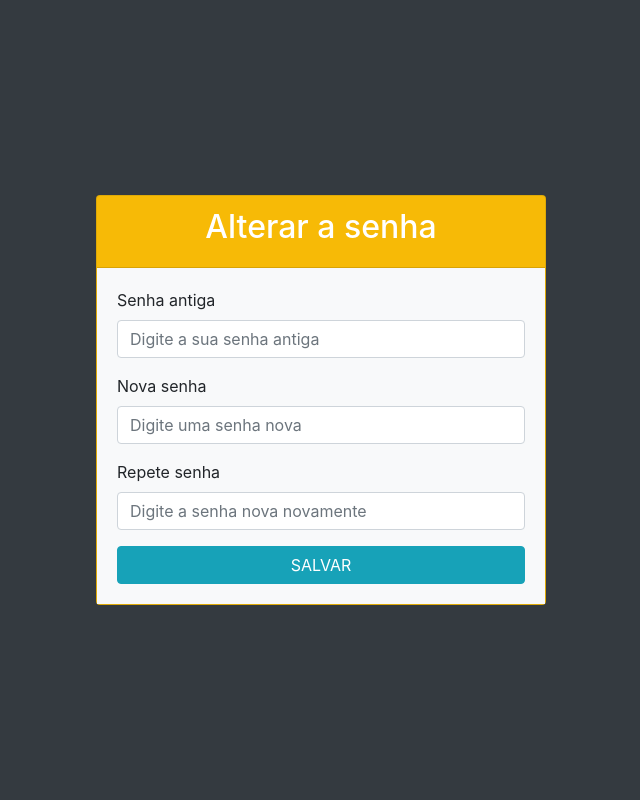
After one commit to PedroHenriqueDevBR/programacao-para-internet, a Django app: page /alterarsenha in a window 1280 px wide. The commit adds this page. Shown: the whole page, without its empty margins (319-959 px from the left). Run offline with Django 3.2, Linux system fonts and the light colour scheme; some libraries are stand-ins or nearby versions.

Commit message:
Alteraçao de senha concluida

```diff
--- a/connectedin/connectedin/urls.py
+++ b/connectedin/connectedin/urls.py
@@ -5,6 +5,7 @@ from perfis import views
 urlpatterns = [
     path('admin/', admin.site.urls),
     path('', views.index,name='index'),
+    path('alterarsenha', views.alterar_senha,name='alterar_senha'),
     path('login/', views.login,name='login'),
     path('deslogar/', views.deslogar,name='deslogar'),
     path('perfil/<int:perfil_id>', views.exibir_perfil, name='exibir'),
--- a/connectedin/perfis/models.py
+++ b/connectedin/perfis/models.py
@@ -17,6 +17,10 @@ class Perfil(models.Model):
     def desfazer_amizade(self, perfil_amizade):
         self.contatos.remove(perfil_amizade.id)
 
+    def alterar_senha(self, nova_senha):
+        self.senha = nova_senha
+        self.save()
+
 class Convite(models.Model):
     solicitante = models.ForeignKey(Perfil,on_delete=models.CASCADE,related_name='convites_feitos' )
     convidado = models.ForeignKey(Perfil, on_delete= models.CASCADE, related_name='convites_recebidos')
--- a/connectedin/perfis/static/css/estilo.css
+++ b/connectedin/perfis/static/css/estilo.css
@@ -29,10 +29,25 @@
 }
 .center-center {
     display: flex;
-    flex-direction: column;
+    flex-direction: row;
     justify-content: center;
     align-items: center;
 }
 .full-w {
     width: 100%;
 }
+
+/*
+* Tela de alteração de senha
+*/
+.container_alt_senha {
+    width: 100%;
+    height: 100vh;
+    display: flex;
+    flex-direction: column;
+    justify-content: center;
+    align-items: center;
+}
+.alterar_senha {
+    width: 450px;
+}
--- /dev/null
+++ b/connectedin/perfis/templates/alterarsenha.html
@@ -0,0 +1,60 @@
+{% load static %}
+<!DOCTYPE html>
+<html lang="en">
+
+<head>
+    <meta charset="UTF-8">
+    <meta name="viewport" content="width=device-width, initial-scale=1.0">
+    <meta http-equiv="X-UA-Compatible" content="ie=edge">
+    <link rel="stylesheet" href="https://stackpath.bootstrapcdn.com/bootstrap/4.1.3/css/bootstrap.min.css"
+        integrity="sha384-MCw98/SFnGE8fJT3GXwEOngsV7Zt27NXFoaoApmYm81iuXoPkFOJwJ8ERdknLPMO" crossorigin="anonymous">
+
+    <link rel="stylesheet" href="{% static '/css/estilo.css' %}">
+    <title>Alterar senha</title>
+</head>
+
+<body>
+    <div class="container_alt_senha bg-dark">
+        <div class="alterar_senha">
+                {% if messages %}
+                {% for message in messages %}
+
+                <div class="alert alert-warning full-w">
+                    {{message}}
+                </div>
+
+                {% endfor %}
+                {% endif %}
+        </div>
+
+        <section class="card alterar_senha bg-warning">
+            <div class="card-header text-white">
+                <h2 class="text-center">Alterar a senha</h2>
+            </div>
+            <div class="card-body bg-light">
+                <form method="POST">
+                    {% csrf_token %}
+                    <div class="form-group">
+                        <label for="senha_antiga">Senha antiga</label>
+                        <input class="form-control" type="password" name="senha_antiga" id="senha_antiga"
+                            placeholder="Digite a sua senha antiga">
+                    </div>
+                    <div class="form-group">
+                        <label for="nova_senha">Nova senha</label>
+                        <input class="form-control" type="password" name="nova_senha" id="nova_senha"
+                            placeholder="Digite uma senha nova">
+                    </div>
+                    <div class="form-group">
+                        <label for="repete_senha">Repete senha</label>
+                        <input class="form-control" type="password" name="repete_senha" id="repete_senha"
+                            placeholder="Digite a senha nova novamente">
+                    </div>
+                    <button type="submit" class="btn btn-info full-w">SALVAR</button>
+                </form>
+            </div>
+        </section>
+    </div>
+
+</body>
+
+</html>
--- a/connectedin/perfis/templates/base.html
+++ b/connectedin/perfis/templates/base.html
@@ -23,6 +23,9 @@
             <ul class="navbar-nav">
                 <li class="nav-item">
                     <a class="nav-link" href="/">Home</a>
+                </li>
+                <li class="nav-item">
+                    <a class="nav-link" href="{% url 'alterar_senha' %}">Alterar senha</a>
                 </li>
                 <li class="nav-item">
                     <a class="nav-link" href="{% url 'deslogar' %}">Logout</a>
--- a/connectedin/perfis/templates/login.html
+++ b/connectedin/perfis/templates/login.html
@@ -16,7 +16,7 @@
 <body class="container bg-dark login-page">
 
     <main class="row">
-        <section class="col col-sm-12 col-md-8 text-white center-center descricao-login">
+        <section class="col col-sm-12 col-md-8 text-white center-center">
             <div class="container">
                 <h1>ConnectedIn</h1>
                 <p>
--- a/connectedin/perfis/views.py
+++ b/connectedin/perfis/views.py
@@ -86,3 +86,29 @@ def desfazer_amizade(request, perfil_id):
     perfil_logado = get_perfil_logado(request)
     perfil_logado.desfazer_amizade(amizade)
     return redirect('index')
+
+
+def alterar_senha(request):
+    if request.method == 'POST':
+        senha_antiga = request.POST.get('senha_antiga')
+        nova_senha = request.POST.get('nova_senha')
+        repete_senha = request.POST.get('repete_senha')
+
+        # Valida alteração
+        valido = True
+        perfil_logado = get_perfil_logado(request)
+        if senha_antiga != perfil_logado.senha:
+            messages.add_message(request, messages.INFO, 'senha não confere com a cadastrada')
+            valido = False
+        if nova_senha != repete_senha:
+            messages.add_message(request, messages.INFO, 'senha repetida não confere')
+            valido = False
+
+        # Alteração valida
+        if valido:
+            perfil_logado.alterar_senha(nova_senha)
+            return redirect('index')
+        else:
+            return redirect('alterar_senha')
+    else:
+        return render(request, 'alterarsenha.html')
```
